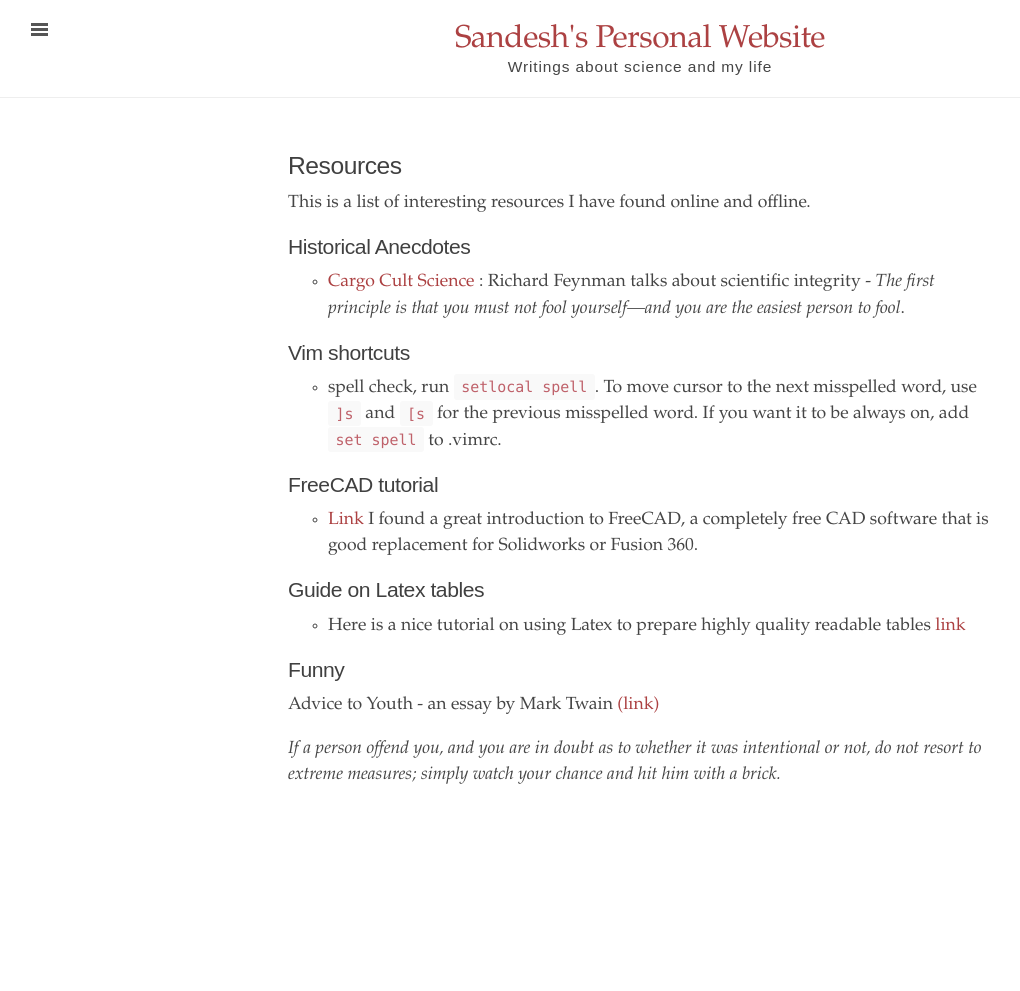
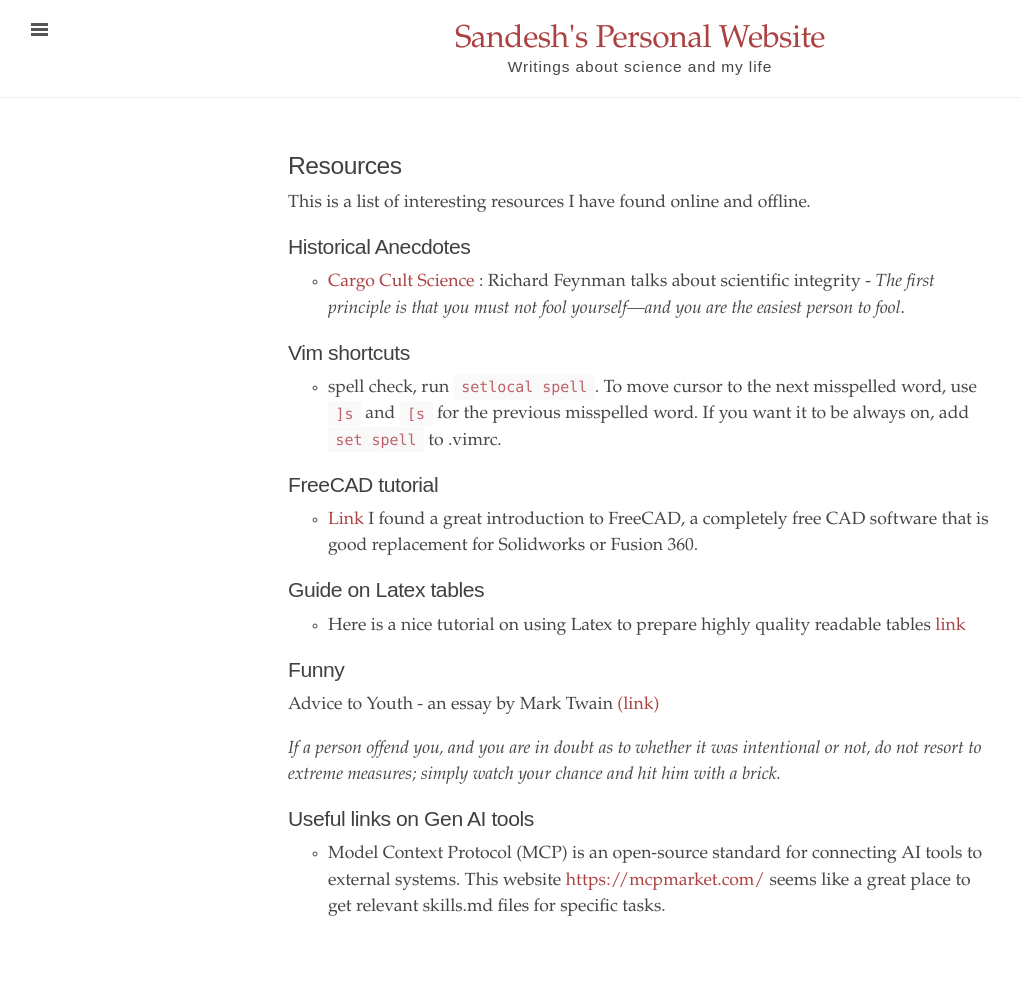
Before and after one commit to sandeshkalantre/sandeshkalantre.github.io, a Jekyll site: the page built from resources.md, in a window 1280 px wide. Shown: the whole page, without its empty margins (0-1020 px from the left). Built offline with Jekyll 4.4.1, drawn with Linux system fonts in a browser that asks for light colours; before the commit the page ends 900 px from its top, so only the background shows below that.

Commit message:
added mcpmarket

```diff
--- a/resources.md
+++ b/resources.md
@@ -21,3 +21,7 @@ This is a list of interesting resources I have found online and offline.
 Advice to Youth - an essay by Mark Twain [(link)](https://www.tnellen.com/westside/youth.html)
 
 *If a person offend you, and you are in doubt as to whether it was intentional or not, do not resort to extreme measures; simply watch your chance and hit him with a brick.*
+
+
+## Useful links on Gen AI tools
+- Model Context Protocol (MCP) is an open-source standard for connecting AI tools to external systems. This website [https://mcpmarket.com/](https://mcpmarket.com/) seems like a great place to get relevant skills.md files for specific tasks.
```
